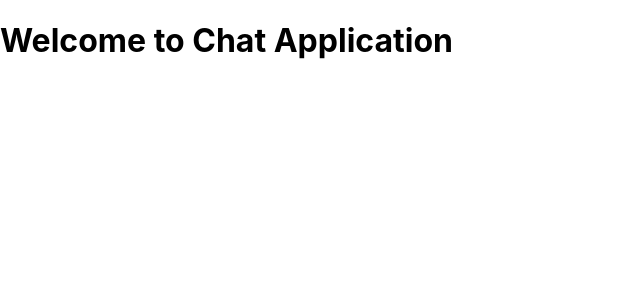
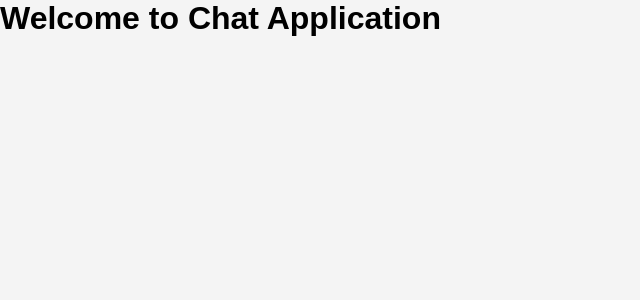
Before and after one commit to ferhatArikoglu/React-Chat-Application, a React (Create React App) app in the folder react-chat-app/: page / in a window 1280 px wide. Shown: the top 300 px of the page, without its empty margins (0-640 px from the left). Built offline with nearby package versions, Linux system fonts and the light colour scheme.

Commit message:
🎨 Setup basic styling using styled-components

```diff
--- a/react-chat-app/package.json
+++ b/react-chat-app/package.json
@@ -13,6 +13,7 @@
     "react": "^18.3.1",
     "react-dom": "^18.3.1",
     "react-scripts": "5.0.1",
+    "styled-components": "^6.1.12",
     "typescript": "^4.9.5",
     "web-vitals": "^2.1.4"
   },
@@ -39,5 +40,8 @@
       "last 1 firefox version",
       "last 1 safari version"
     ]
+  },
+  "devDependencies": {
+    "@types/styled-components": "^5.1.34"
   }
 }
--- a/react-chat-app/src/App.tsx
+++ b/react-chat-app/src/App.tsx
@@ -1,12 +1,15 @@
 import React from 'react';
+import GlobalStyle from './components/styles/GlobalStyles';
 
 const App: React.FC = () => {
   return (
-    <div>
-      <h1>Welcome to Chat Application</h1>
-    </div>
+    <>
+      <GlobalStyle />
+      <div>
+        <h1>Welcome to Chat Application</h1>
+      </div>
+    </>
   );
 };
 
-
 export default App;
--- /dev/null
+++ b/react-chat-app/src/components/styles/GlobalStyles.ts
@@ -0,0 +1,16 @@
+import { createGlobalStyle } from 'styled-components';
+
+const GlobalStyle = createGlobalStyle`
+  * {
+    margin: 0;
+    padding: 0;
+    box-sizing: border-box;
+  }
+
+  body {
+    font-family: Arial, sans-serif;
+    background-color: #f4f4f4;
+  }
+`;
+
+export default GlobalStyle;
```
Also changed, not shown: 1 other file (tests, documents, lock files or other folders).
